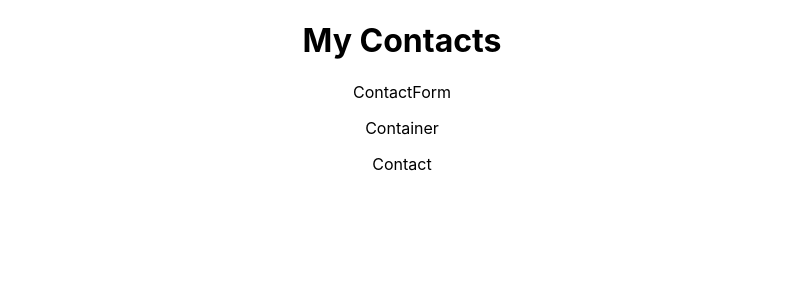
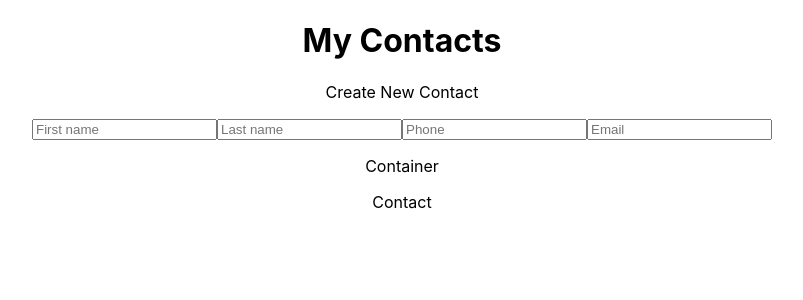
Before and after one commit to JustinTorrance/contact-book, a React (Create React App) app: page / in a window 1280 px wide. Shown: the top 300 px of the page, without its empty margins (238-1041 px from the left). Built offline with nearby package versions, Linux system fonts and the light colour scheme.

Commit message:
Convert ContactForm to class-based component. Create controlled form

```diff
--- a/src/containers/App/App.js
+++ b/src/containers/App/App.js
@@ -1,5 +1,5 @@
 import React from 'react';
-import ContactForm from '../ContactForm/ContactForm'
+import  { ContactForm } from '../ContactForm/ContactForm'
 import ContactContainer from '../../components/ContactContainer/ContactContainer'
 import './App.css';
 
--- a/src/containers/ContactForm/ContactForm.js
+++ b/src/containers/ContactForm/ContactForm.js
@@ -1,11 +1,57 @@
-import React from 'react';
+import React, { Component } from 'react'
 
-function ContactForm() {
-  return (
-    <div className="ContactForm">
-      <p>ContactForm</p>
-    </div>
-  );
+export class ContactForm extends Component {
+  constructor() {
+    super()
+    this.state = {
+      firstName: '',
+      lastName: '',
+      phone: '',
+      email: ''
+    }
+  }
+
+  handleChange = (e) => {
+    const { name, value } = e.target
+    this.setState({ [name]: value})
+  }
+
+  render() {
+
+    const { firstName, lastName, phone, email } = this.state
+
+    return(
+      <form>
+        <p>Create New Contact</p>
+        <input
+          type="text"
+          value={firstName}
+          name='firstName'
+          placeholder='First name'
+          onChange={this.handleChange}
+        />
+        <input
+          type="text"
+          value={lastName}
+          name='lastName'
+          placeholder='Last name'
+          onChange={this.handleChange}
+        />
+        <input
+          type="number"
+          value={phone}
+          name='phone'
+          placeholder='Phone'
+          onChange={this.handleChange}
+        />
+        <input
+          type="text"
+          value={email}
+          name='email'
+          placeholder='Email'
+          onChange={this.handleChange}
+        />
+      </form>
+    )
+  }
 }
-
-export default ContactForm;
```
Also changed, not shown: src/index.js (+13 -1 lines).
